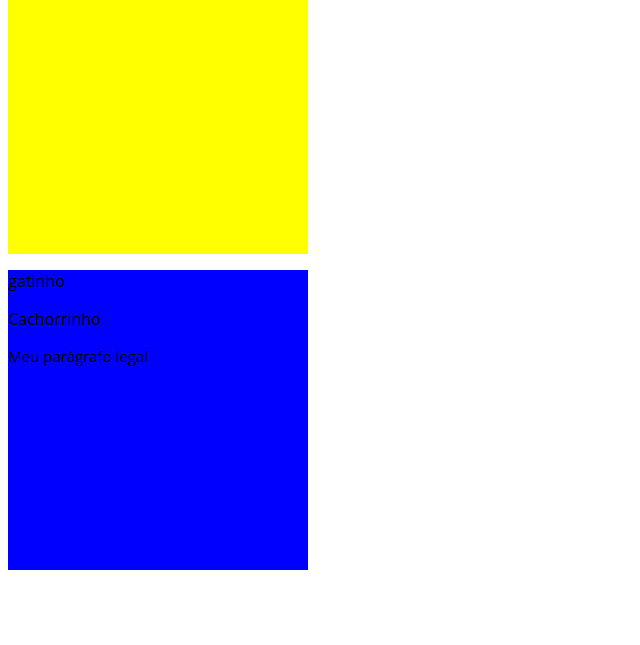
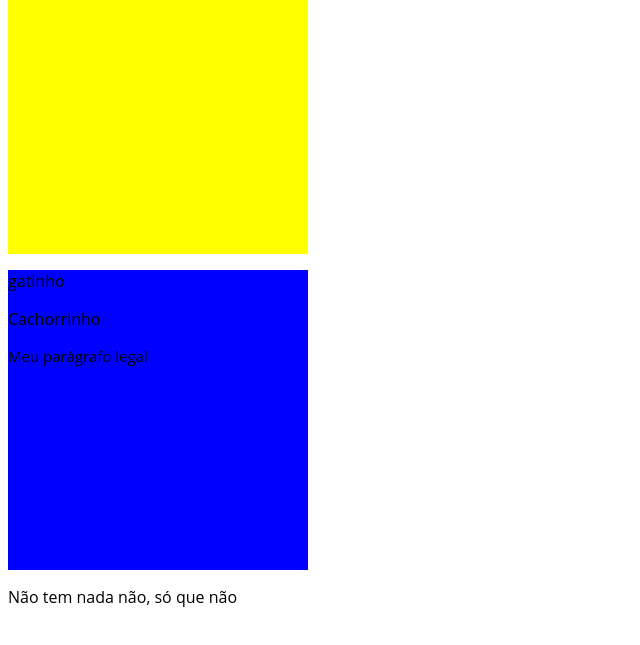
Before and after one commit to danicuki/learn-git, a plain HTML site: page index.html in a window 1280 px wide. Shown: the part 67-712 px from the top of the page, without its empty margins (0-640 px from the left). Drawn offline with Linux system fonts and the light colour scheme.

Commit message:
nao tem nada não

```diff
--- a/index.html
+++ b/index.html
@@ -20,6 +20,9 @@
       Meu parágrafo legal
     </p>
   </div>
+  <div>
+    <p>Não tem nada não, só que não</p>
+  </div>
   <script src="index.js"></script>
 </body>
 </html>
```
